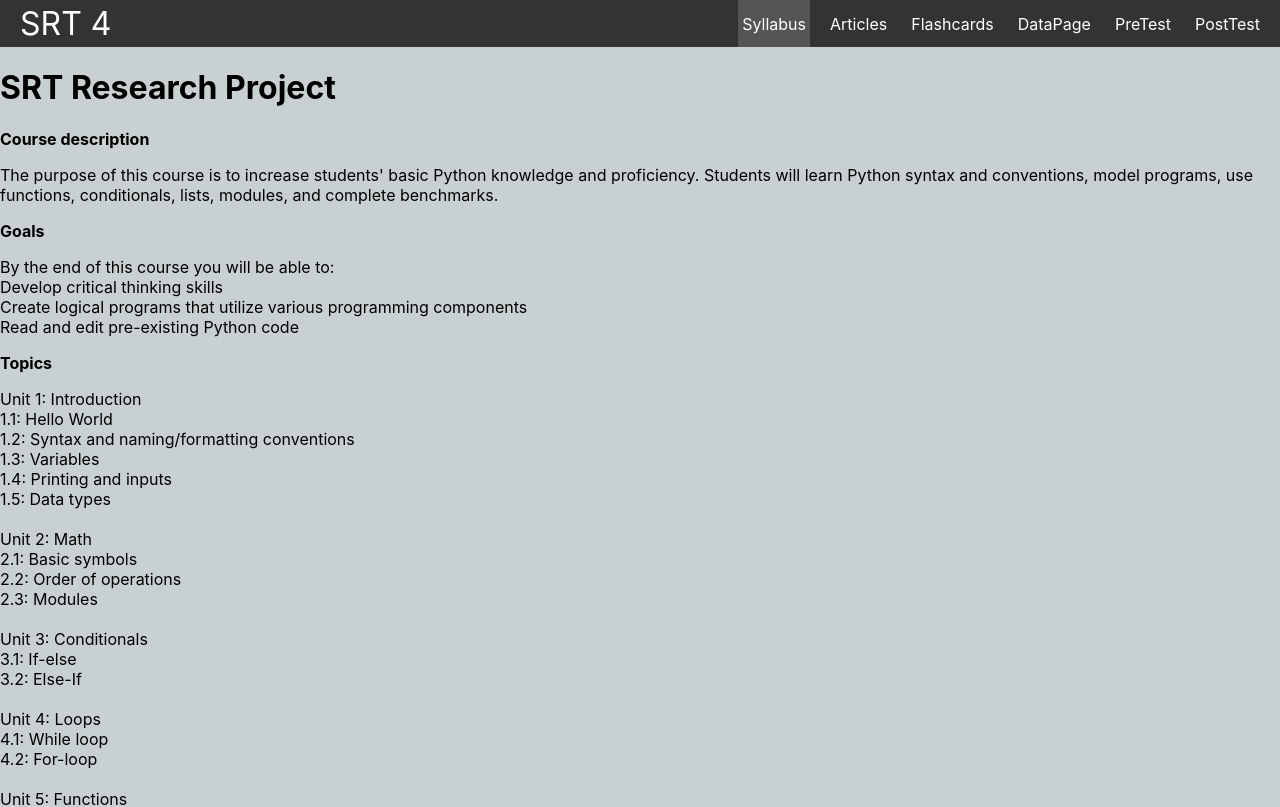
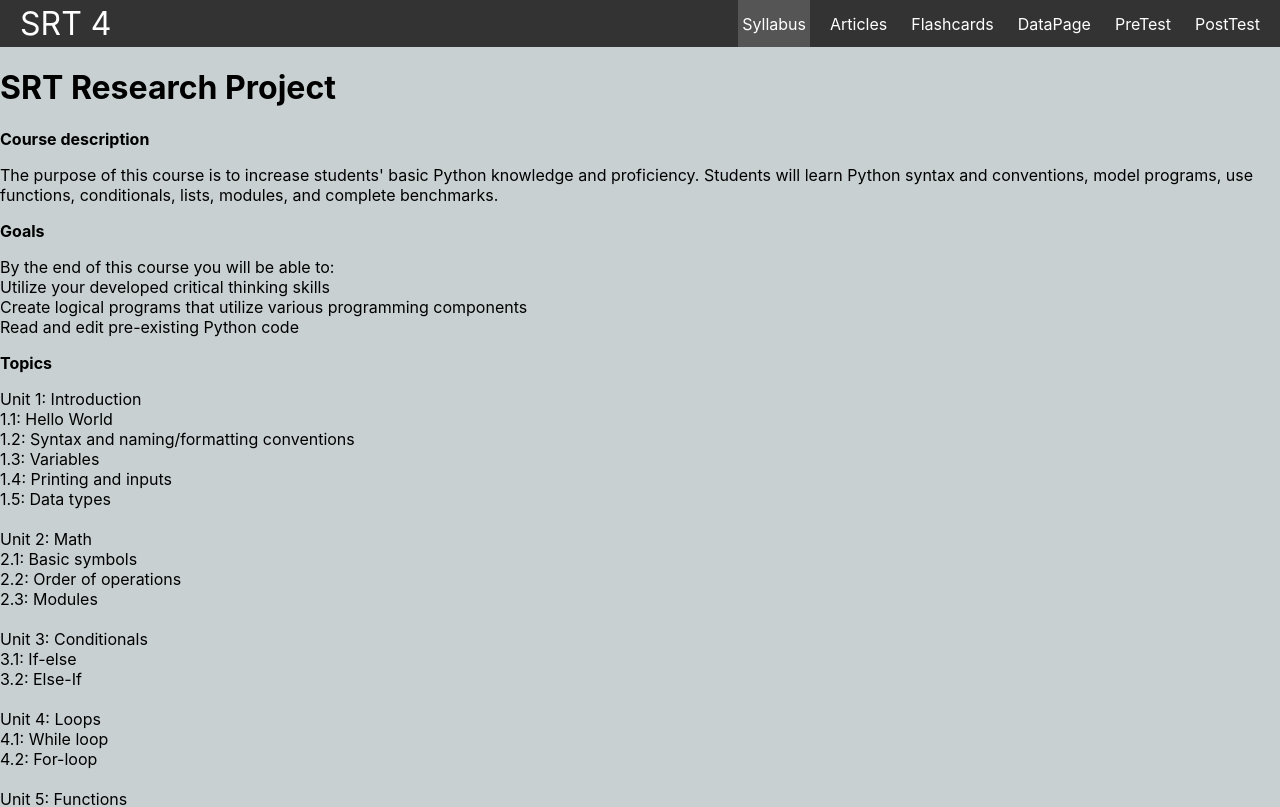
Before and after one commit to MD5595/SrtFlaskWebsite, a React (Create React App) app in the folder my-app/: page /Syllabus in a window 1280 px wide. Shown: the top 807 px of the page. Built offline with nearby package versions, Linux system fonts and the light colour scheme; no server answers.

Commit message:
Fixed Syllabus

```diff
--- a/my-app/src/pages/Syllabus.js
+++ b/my-app/src/pages/Syllabus.js
@@ -15,7 +15,7 @@ function Syllabus() {
             By the end of this course you will be able to:
 
 <br/>
-            Develop critical thinking skills
+            Utilize your developed  critical thinking skills
            <br/> Create logical programs that utilize various programming components
            <br/> Read and edit pre-existing Python code
 
```
